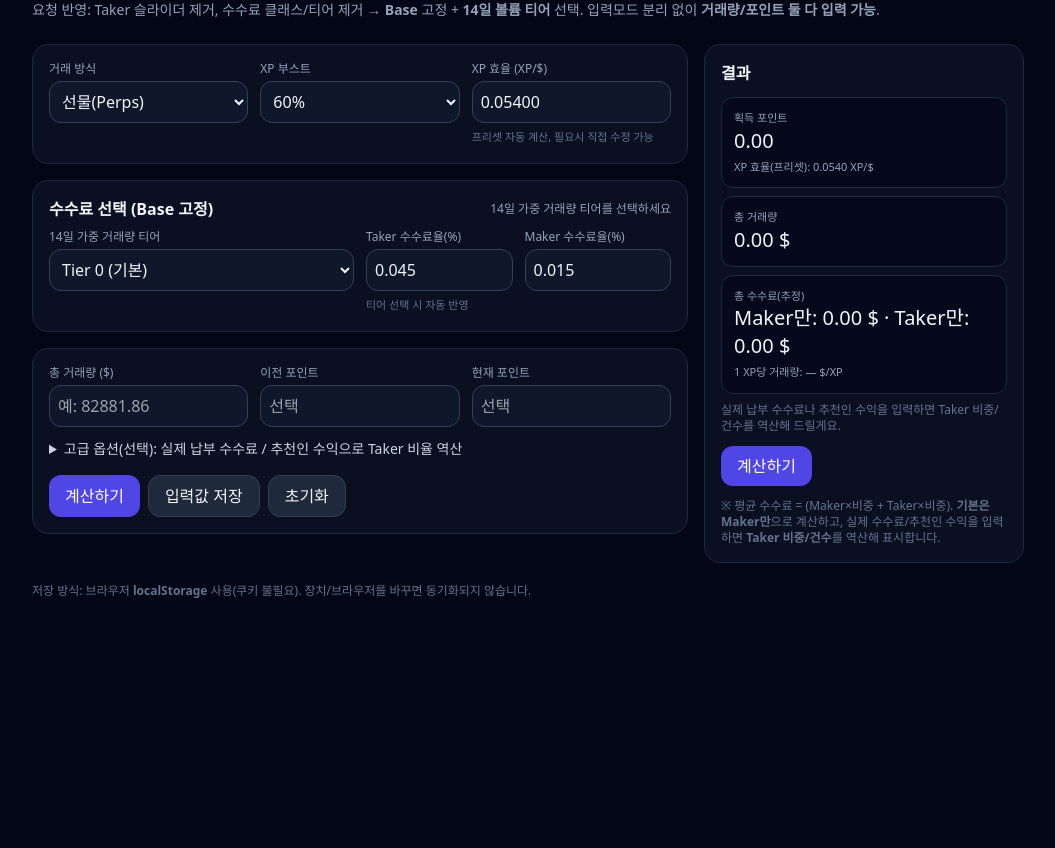
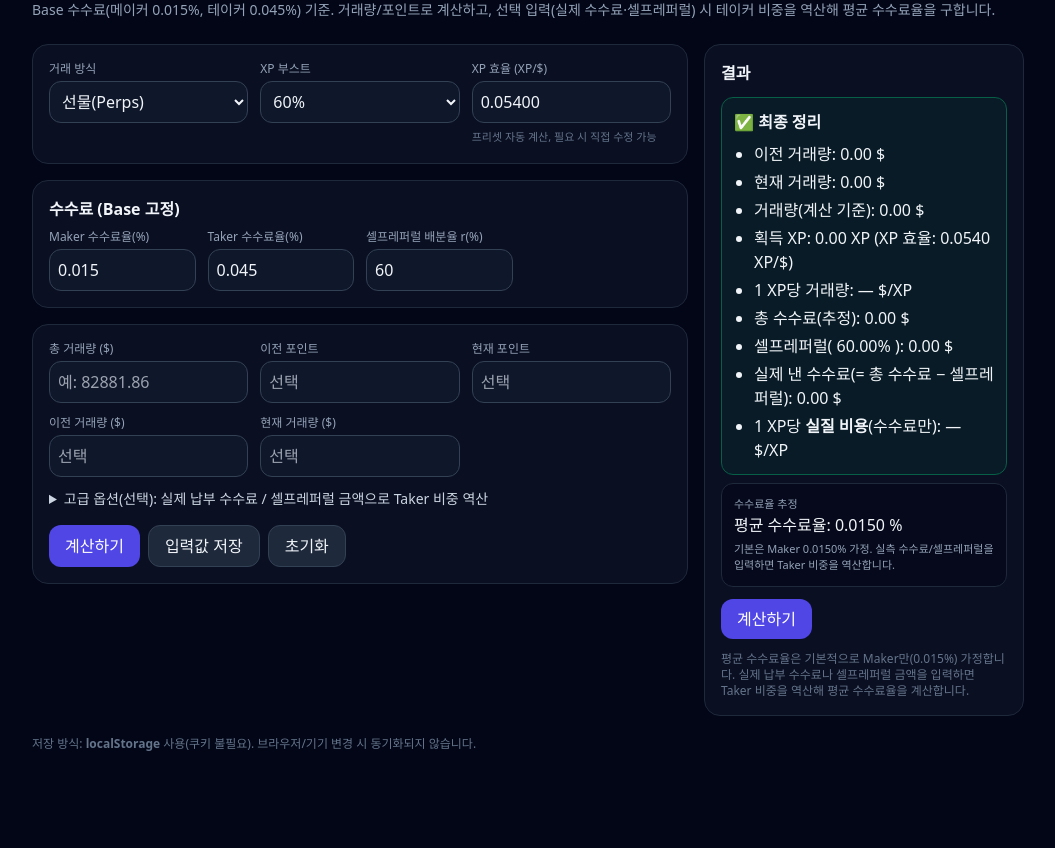
Before and after one commit to apoora404/Based, a plain HTML site: page index.html in a window 1280 px wide. Shown: the part 64-912 px from the top of the page, without its empty margins (112-1167 px from the left). Before the commit the page ends 800 px from the top, so only its background shows below. Drawn offline with nearby package versions, Linux system fonts and the light colour scheme.

Commit message:
Update index.html

```diff
--- a/index.html
+++ b/index.html
@@ -8,22 +8,24 @@
   <style>
     :root{color-scheme:dark light}
     .num{font-variant-numeric:tabular-nums}
-    input[type="range"]{accent-color:#6366f1}
   </style>
 </head>
 <body class="min-h-screen bg-slate-950 text-slate-100">
   <header class="max-w-5xl mx-auto px-4 py-6">
     <div class="flex items-center justify-between gap-3">
       <h1 class="text-xl sm:text-2xl font-semibold">XP 효율 · 수수료 계산기</h1>
-      <div class="text-xs sm:text-sm text-slate-400">v1.3 · 단일 파일 · 오프라인 동작 · 자동 저장(localStorage)</div>
+      <div class="text-xs sm:text-sm text-slate-400">v1.4 · 오프라인 · 자동저장(localStorage)</div>
     </div>
-    <p class="mt-2 text-slate-400 text-sm">요청 반영: Taker 슬라이더 제거, 수수료 클래스/티어 제거 → <b>Base</b> 고정 + <b>14일 볼륨 티어</b> 선택. 입력모드 분리 없이 <b>거래량/포인트 둘 다 입력 가능</b>.</p>
+    <p class="mt-2 text-slate-400 text-sm">
+      Base 수수료(메이커 0.015%, 테이커 0.045%) 기준. 거래량/포인트로 계산하고,
+      선택 입력(실제 수수료·셀프레퍼럴) 시 테이커 비중을 역산해 평균 수수료율을 구합니다.
+    </p>
   </header>
 
-  <main class="max-w-5xl mx-auto px-4 pb-28 space-y-5">
+  <main class="max-w-5xl mx-auto px-4 pb-24 space-y-5">
+    <!-- 프리셋 -->
     <section class="grid md:grid-cols-3 gap-4">
       <div class="md:col-span-2 space-y-4">
-        <!-- 거래 방식 & 부스트 -->
         <div class="bg-slate-900/60 border border-slate-800 rounded-2xl p-4">
           <div class="grid sm:grid-cols-3 gap-3">
             <label class="block">
@@ -45,48 +47,36 @@
             <label class="block">
               <span class="block text-xs text-slate-400">XP 효율 (XP/$)</span>
               <input id="xpPerDollar" type="number" step="0.00001" class="mt-1 w-full rounded-xl bg-slate-900 border border-slate-700 p-2" />
-              <span class="text-[11px] text-slate-500">프리셋 자동 계산, 필요시 직접 수정 가능</span>
+              <span class="text-[11px] text-slate-500">프리셋 자동 계산, 필요 시 직접 수정 가능</span>
             </label>
           </div>
         </div>
 
-        <!-- Base 수수료 & 14일 티어 -->
+        <!-- Base 수수료 -->
         <div class="bg-slate-900/60 border border-slate-800 rounded-2xl p-4">
-          <div class="flex items-center justify-between mb-2">
-            <h3 class="font-semibold">수수료 선택 (Base 고정)</h3>
-            <div class="text-xs text-slate-400">14일 가중 거래량 티어를 선택하세요</div>
-          </div>
+          <h3 class="font-semibold mb-2">수수료 (Base 고정)</h3>
           <div class="grid sm:grid-cols-4 gap-3">
-            <label class="block col-span-2">
-              <span class="block text-xs text-slate-400">14일 가중 거래량 티어</span>
-              <select id="tier14" class="mt-1 w-full rounded-xl bg-slate-900 border border-slate-700 p-2">
-                <option value="0">Tier 0 (기본)</option>
-                <option value="1">Tier 1 (> $5M)</option>
-                <option value="2">Tier 2 (> $25M)</option>
-                <option value="3">Tier 3 (> $100M)</option>
-                <option value="4">Tier 4 (> $500M)</option>
-                <option value="5">Tier 5 (> $2B)</option>
-                <option value="6">Tier 6 (> $7B)</option>
-              </select>
+            <label class="block">
+              <span class="block text-xs text-slate-400">Maker 수수료율(%)</span>
+              <input id="makerFee" type="number" step="0.0001" value="0.015" class="mt-1 w-full rounded-xl bg-slate-900 border border-slate-700 p-2" />
             </label>
             <label class="block">
               <span class="block text-xs text-slate-400">Taker 수수료율(%)</span>
               <input id="takerFee" type="number" step="0.0001" value="0.045" class="mt-1 w-full rounded-xl bg-slate-900 border border-slate-700 p-2" />
-              <span class="text-[11px] text-slate-500">티어 선택 시 자동 반영</span>
             </label>
             <label class="block">
-              <span class="block text-xs text-slate-400">Maker 수수료율(%)</span>
-              <input id="makerFee" type="number" step="0.0001" value="0.015" class="mt-1 w-full rounded-xl bg-slate-900 border border-slate-700 p-2" />
+              <span class="block text-xs text-slate-400">셀프레퍼럴 배분율 r(%)</span>
+              <input id="refShare" type="number" step="0.1" value="60" class="mt-1 w-full rounded-xl bg-slate-900 border border-slate-700 p-2" />
             </label>
           </div>
         </div>
 
-        <!-- 입력 (동시 입력 가능) -->
+        <!-- 입력 -->
         <div class="bg-slate-900/60 border border-slate-800 rounded-2xl p-4">
           <div class="grid sm:grid-cols-3 gap-3">
             <label class="block">
               <span class="block text-xs text-slate-400">총 거래량 ($)</span>
-              <input id="volume" type="number" step="0.01" value="" placeholder="예: 82881.86" class="mt-1 w-full rounded-xl bg-slate-900 border border-slate-700 p-2" />
+              <input id="volume" type="number" step="0.01" placeholder="예: 82881.86" class="mt-1 w-full rounded-xl bg-slate-900 border border-slate-700 p-2" />
             </label>
             <label class="block">
               <span class="block text-xs text-slate-400">이전 포인트</span>
@@ -98,20 +88,27 @@
             </label>
           </div>
 
+          <div class="grid sm:grid-cols-3 gap-3 mt-3">
+            <label class="block">
+              <span class="block text-xs text-slate-400">이전 거래량 ($)</span>
+              <input id="prevVol" type="number" step="0.01" placeholder="선택" class="mt-1 w-full rounded-xl bg-slate-900 border border-slate-700 p-2" />
+            </label>
+            <label class="block">
+              <span class="block text-xs text-slate-400">현재 거래량 ($)</span>
+              <input id="currVol" type="number" step="0.01" placeholder="선택" class="mt-1 w-full rounded-xl bg-slate-900 border border-slate-700 p-2" />
+            </label>
+          </div>
+
           <details class="mt-3 text-sm text-slate-300">
-            <summary class="cursor-pointer select-none">고급 옵션(선택): 실제 납부 수수료 / 추천인 수익으로 Taker 비율 역산</summary>
+            <summary class="cursor-pointer select-none">고급 옵션(선택): 실제 납부 수수료 / 셀프레퍼럴 금액으로 Taker 비중 역산</summary>
             <div class="grid sm:grid-cols-4 gap-3 mt-2">
               <label class="block">
                 <span class="block text-xs text-slate-400">실제 납부 수수료($)</span>
                 <input id="feePaid" type="number" step="0.01" class="mt-1 w-full rounded-xl bg-slate-900 border border-slate-700 p-2" />
               </label>
               <label class="block">
-                <span class="block text-xs text-slate-400">추천인 수익($)</span>
+                <span class="block text-xs text-slate-400">셀프레퍼럴 수익($)</span>
                 <input id="refRev" type="number" step="0.01" class="mt-1 w-full rounded-xl bg-slate-900 border border-slate-700 p-2" />
-              </label>
-              <label class="block">
-                <span class="block text-xs text-slate-400">추천인 배분율 r(%)</span>
-                <input id="refShare" type="number" step="0.1" value="60" class="mt-1 w-full rounded-xl bg-slate-900 border border-slate-700 p-2" />
               </label>
               <label class="block">
                 <span class="block text-xs text-slate-400">평균 1회 체결 금액($, 선택)</span>
@@ -128,144 +125,136 @@
         </div>
       </div>
 
+      <!-- 결과 -->
       <aside class="bg-slate-900/60 border border-slate-800 rounded-2xl p-4 space-y-3">
         <h3 class="font-semibold">결과</h3>
         <div id="out" class="space-y-2"></div>
-        <div class="mt-3 flex gap-2">
+        <div class="mt-3">
           <button id="calcFloating" class="px-4 py-2 rounded-xl bg-indigo-600 hover:bg-indigo-500 text-white font-medium">계산하기</button>
         </div>
-        <div class="text-xs text-slate-500">※ 평균 수수료 = (Maker×비중 + Taker×비중). <b>기본은 Maker만</b>으로 계산하고, 실제 수수료/추천인 수익을 입력하면 <b>Taker 비중/건수</b>를 역산해 표시합니다.</div>
+        <div class="text-xs text-slate-500 mt-3">
+          평균 수수료율은 기본적으로 Maker만(0.015%) 가정합니다.
+          실제 납부 수수료나 셀프레퍼럴 금액을 입력하면 Taker 비중을 역산해 평균 수수료율을 계산합니다.
+        </div>
       </aside>
     </section>
 
     <section class="text-xs text-slate-500">
-      <p>저장 방식: 브라우저 <b>localStorage</b> 사용(쿠키 불필요). 장치/브라우저를 바꾸면 동기화되지 않습니다.</p>
+      저장 방식: <b>localStorage</b> 사용(쿠키 불필요). 브라우저/기기 변경 시 동기화되지 않습니다.
     </section>
   </main>
 
   <script>
-    // === XP 효율 프리셋 ===
-    // futures 0% = 0.03375 → 부스트 계수(1, 1.25, 1.5, 1.6)
-    // spot    0% = 0.1266  → 동일 계수 적용
-    const XP_BASE = { perps: 0.03375, spot: 0.1266 };
-    const BOOST_FACTOR = {0:1, 25:1.25, 50:1.5, 60:1.6};
-
-    // === Base perps fee tiers (14d volume) ===
-    const TIERS = {0:{t:0.045,m:0.015},1:{t:0.040,m:0.012},2:{t:0.035,m:0.008},3:{t:0.030,m:0.004},4:{t:0.028,m:0.000},5:{t:0.026,m:0.000},6:{t:0.024,m:0.000}};
-
+    // 프리셋: XP 효율
+    const XP_BASE = { perps: 0.03375, spot: 0.1266 }; // 0% 기준
+    const BOOST = {0:1, 25:1.25, 50:1.5, 60:1.6};
     const $ = id => document.getElementById(id);
 
-    function updateXpEfficiency(){
-      const kind = $('marketKind').value;  // perps | spot
-      const boost = $('xpBoost').value;    // 0/25/50/60
-      const base = XP_BASE[kind] || 0.03375;
-      const factor = BOOST_FACTOR[boost] || 1;
-      $('xpPerDollar').value = (base * factor).toFixed(5);
-    }
-
-    function applyTierPreset(){
-      const t = Number($('tier14').value||0);
-      const row = TIERS[t]; if(!row) return;
-      $('takerFee').value = row.t; $('makerFee').value = row.m;
+    function setXp(){
+      const base = XP_BASE[$('marketKind').value] ?? 0.03375;
+      const factor = BOOST[$('xpBoost').value] ?? 1;
+      $('xpPerDollar').value = (base*factor).toFixed(5);
     }
 
     function compute(){
-      const xpPerDollar = Number($('xpPerDollar').value||0);
-      const takerFee = Number($('takerFee').value)/100; // % → 1기준
-      const makerFee = Number($('makerFee').value)/100;
+      const xpPerDollar = +($('xpPerDollar').value||0);
+      const makerFee = +($('makerFee').value||0)/100;
+      const takerFee = +($('takerFee').value||0)/100;
 
-      const volIn = Number($('volume').value||0);
-      const prev = Number($('prevPts').value||0);
-      const curr = Number($('currPts').value||0);
-      const pts = (curr && prev) ? Math.max(0, curr - prev) : 0;
+      const volManual = +($('volume').value||0);
+      const prevPts   = +($('prevPts').value||0);
+      const currPts   = +($('currPts').value||0);
+      const pts       = (currPts && prevPts) ? Math.max(0, currPts - prevPts) : 0;
 
-      // 포인트로 역산한 거래량
-      const volFromPts = (pts>0 && xpPerDollar>0) ? (pts / xpPerDollar) : 0;
+      const prevVol   = +($('prevVol').value||0);
+      const currVol   = +($('currVol').value||0);
+      const volDelta  = (currVol && prevVol) ? Math.max(0, currVol - prevVol) : 0;
 
-      // 입력된 거래량이 우선, 없으면 포인트로 역산
-      const volume = volIn || volFromPts;
+      const volFromPts = (pts>0 && xpPerDollar>0) ? (pts/xpPerDollar) : 0;
+      const volume = volManual || volDelta || volFromPts;
 
-      // Maker-only / Taker-only 수수료 범위
-      const feeMakerOnly = volume * makerFee;
-      const feeTakerOnly = volume * takerFee;
+      // 실측 수수료/셀프레퍼럴 → 평균 수수료율 & Taker 비중 역산
+      let feePaid = +($('feePaid').value||0);
+      const refRev = +($('refRev').value||0);
+      const refShare = (+($('refShare').value||60))/100;
 
-      // 실제 수수료/추천인 수익 기반 역산
-      let feePaid = Number($('feePaid').value||0);
-      const refRev = Number($('refRev').value||0);
-      const refShare = Number($('refShare').value||0)/100;
-      if(!feePaid && refRev && refShare>0){ feePaid = refRev / refShare; }
+      if(!feePaid && refRev && refShare>0) feePaid = refRev / refShare;
 
-      let takerRatio=null, estTakerFills=null;
+      let avgFeeRate, takerRatio=null, estTakerFills=null;
       if(feePaid && volume>0){
-        const avgFee = feePaid / volume;                     // 실측 평균 수수료율
-        const denom = (takerFee - makerFee);
-        takerRatio = denom>0 ? Math.min(1, Math.max(0, (avgFee - makerFee)/denom)) : 0;
-        const avgFill = Number($('avgFill').value||0);
-        if(avgFill>0){ estTakerFills = Math.round((volume * takerRatio) / avgFill); }
+        avgFeeRate = feePaid/volume;
+        const denom = takerFee - makerFee;
+        takerRatio = denom>0 ? Math.min(1, Math.max(0, (avgFeeRate - makerFee)/denom)) : 0;
+        const avgFill = +($('avgFill').value||0);
+        if(avgFill>0) estTakerFills = Math.round((volume * takerRatio)/avgFill);
+      } else {
+        avgFeeRate = makerFee; // 기본: 지정가만 가정
       }
+
+      const totalFee = volume * avgFeeRate;
+      const selfRef  = totalFee * refShare;     // 셀프레퍼럴 수익
+      const xp       = volume * (xpPerDollar||0);
+      const volPerXP = xp>0 ? (volume/xp) : 0;
+      const netFee   = totalFee - selfRef;      // 셀프레퍼럴 차감 후
+      const costPerXP = xp>0 ? (netFee/xp) : 0; // 실질 비용/XP
 
       const d2 = n=> Number(n).toLocaleString(undefined,{minimumFractionDigits:2, maximumFractionDigits:2});
       const d4 = n=> Number(n).toLocaleString(undefined,{minimumFractionDigits:4, maximumFractionDigits:4});
 
-      const rows = [];
-      rows.push(`<div class='bg-slate-950/60 p-3 rounded-xl border border-slate-800 num'>
-        <div class='text-[11px] text-slate-400'>획득 포인트</div><div class='text-xl'>${d2(pts)}</div>
-        <div class='text-[11px] text-slate-400 mt-1'>XP 효율(프리셋): ${d4(xpPerDollar)} XP/$</div>
-      </div>`);
-      rows.push(`<div class='bg-slate-950/60 p-3 rounded-xl border border-slate-800 num'>
-        <div class='text-[11px] text-slate-400'>총 거래량</div><div class='text-xl'>${d2(volume)} $</div>
-        ${volFromPts && volIn ? `<div class='text-[11px] text-slate-400 mt-1'>포인트 역산 거래량: ${d2(volFromPts)} $</div>`:''}
-      </div>`);
-      rows.push(`<div class='bg-slate-950/60 p-3 rounded-xl border border-slate-800 num'>
-        <div class='text-[11px] text-slate-400'>총 수수료(추정)</div><div class='text-xl'>Maker만: ${d2(feeMakerOnly)} $ · Taker만: ${d2(feeTakerOnly)} $</div>
-        <div class='text-[11px] text-slate-400 mt-1'>1 XP당 거래량: ${pts>0? d4(volume/pts): '—'} $/XP</div>
-      </div>`);
+      let html = `<div class="bg-emerald-900/20 border border-emerald-800 rounded-xl p-3">
+        <div class="font-semibold">✅ 최종 정리</div>
+        <ul class="list-disc ml-5 mt-2 num space-y-1">
+          <li>이전 거래량: ${d2(prevVol)} $</li>
+          <li>현재 거래량: ${d2(currVol)} $</li>
+          <li>거래량(계산 기준): ${d2(volume)} $</li>
+          <li>획득 XP: ${d2(xp)} XP (XP 효율: ${d4(xpPerDollar)} XP/$)</li>
+          <li>1 XP당 거래량: ${volPerXP? d4(volPerXP): '—'} $/XP</li>
+          <li>총 수수료(추정): ${d2(totalFee)} $</li>
+          <li>셀프레퍼럴( ${d2(refShare*100)}% ): ${d2(selfRef)} $</li>
+          <li>실제 낸 수수료(= 총 수수료 − 셀프레퍼럴): ${d2(netFee)} $</li>
+          <li>1 XP당 <b>실질 비용</b>(수수료만): ${costPerXP? d4(costPerXP): '—'} $/XP</li>
+        </ul>
+      </div>`;
 
+      html += `<div class="bg-slate-950/60 rounded-xl p-3 border border-slate-800 num">
+        <div class="text-[11px] text-slate-400">수수료율 추정</div>
+        <div>평균 수수료율: ${d4(avgFeeRate*100)} %</div>
+        <div class="text-[11px] text-slate-400 mt-1">기본은 Maker ${d4(makerFee*100)}% 가정. 실측 수수료/셀프레퍼럴을 입력하면 Taker 비중을 역산합니다.</div>`;
       if(takerRatio!==null){
-        rows.push(`<div class='bg-slate-950/60 p-3 rounded-xl border border-slate-800 num'>
-          <div class='text-[11px] text-slate-400'>실제 수수료 기반 추정</div>
-          <div>평균 수수료율: ${d4((feePaid/volume)*100)} %</div>
-          <div>추정 Taker 비중: ${d4(takerRatio*100)} %</div>
-          ${estTakerFills!==null? `<div>추정 Taker 체결 건수: ~${estTakerFills} 건 (평균 체결 ${d2(Number($('avgFill').value||0))} $ 가정)</div>`:''}
-        </div>`);
-      } else {
-        rows.push(`<div class='text-xs text-slate-500'>실제 납부 수수료나 추천인 수익을 입력하면 Taker 비중/건수를 역산해 드릴게요.</div>`);
+        html += `<div class="mt-1">추정 Taker 비중: ${d4(takerRatio*100)} %${estTakerFills!==null? ` · 추정 Taker 체결 ~${estTakerFills}건`:''}</div>`;
       }
+      html += `</div>`;
 
-      $('out').innerHTML = `<div class='grid grid-cols-1 gap-2'>${rows.join('')}</div>`;
+      $('out').innerHTML = html;
     }
 
     function saveInputs(){
-      const keys = ['marketKind','xpBoost','xpPerDollar','tier14','takerFee','makerFee','volume','prevPts','currPts','feePaid','refRev','refShare','avgFill'];
+      const keys = ['marketKind','xpBoost','xpPerDollar','makerFee','takerFee','refShare','volume','prevPts','currPts','prevVol','currVol','feePaid','refRev','avgFill'];
       const obj = {}; keys.forEach(k=> obj[k] = $(k).value);
       localStorage.setItem('xp-fee-calc', JSON.stringify(obj));
       const btn = $('save'); btn.textContent = '저장됨'; setTimeout(()=>btn.textContent='입력값 저장', 1200);
     }
 
     function loadInputs(){
+      setXp();
       const raw = localStorage.getItem('xp-fee-calc');
-      updateXpEfficiency();
-      if(!raw){ applyTierPreset(); return; }
+      if(!raw) return;
       try{ const obj = JSON.parse(raw); Object.keys(obj).forEach(k=> { if($(k)) $(k).value = obj[k]; }); }catch{}
-      applyTierPreset();
     }
 
-    // 이벤트 바인딩
-    $('xpBoost').addEventListener('change', updateXpEfficiency);
-    $('marketKind').addEventListener('change', updateXpEfficiency);
-    $('tier14').addEventListener('change', applyTierPreset);
+    // 이벤트
+    $('xpBoost').addEventListener('change', setXp);
+    $('marketKind').addEventListener('change', setXp);
     $('calc').addEventListener('click', compute);
     $('calcFloating').addEventListener('click', compute);
-    // Enter 키로도 계산
-    ['volume','prevPts','currPts','feePaid','refRev','refShare','avgFill'].forEach(id=>{
-      const el = $(id); if(!el) return; el.addEventListener('keydown', (e)=>{ if(e.key==='Enter'){ compute(); }});
+    ['volume','prevPts','currPts','prevVol','currVol','feePaid','refRev','avgFill'].forEach(id=>{
+      const el=$(id); if(!el) return; el.addEventListener('keydown',e=>{ if(e.key==='Enter') compute(); });
     });
     $('save').addEventListener('click', saveInputs);
     $('reset').addEventListener('click', ()=>{ localStorage.removeItem('xp-fee-calc'); location.reload(); });
 
     // init
-    loadInputs();
-    compute();
+    loadInputs(); setXp(); compute();
   </script>
 </body>
 </html>
```
